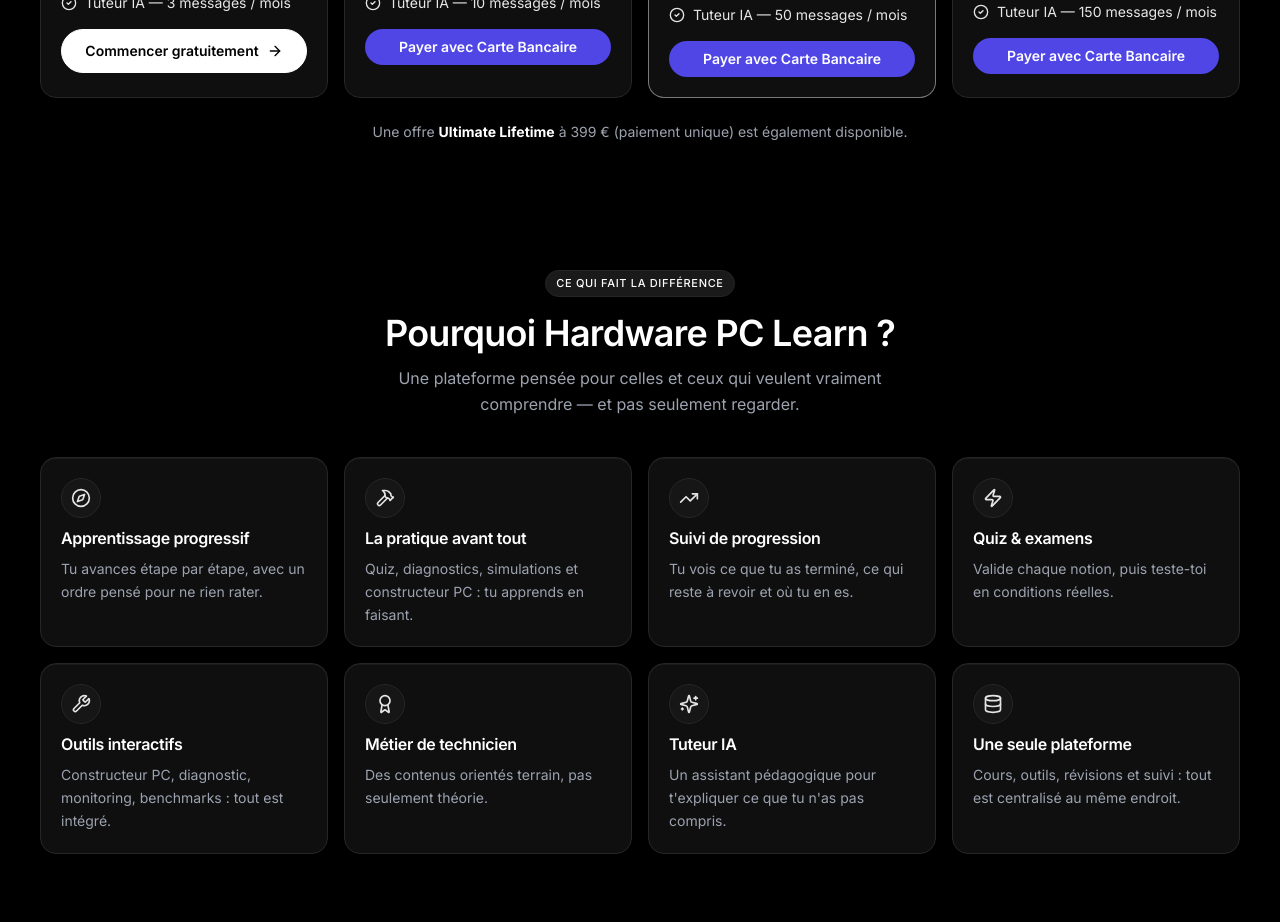
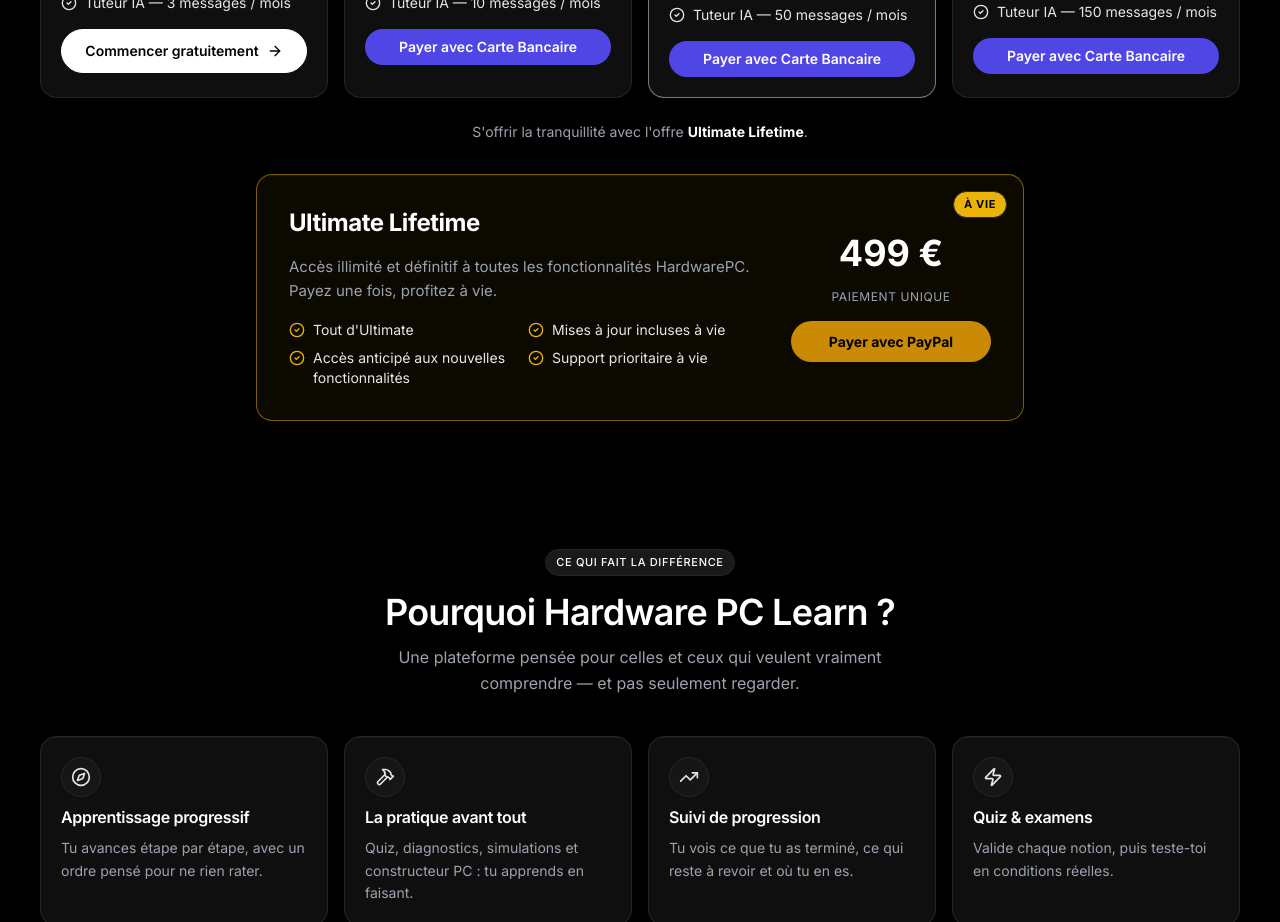
Before and after one commit to Antojljk/hardware-pc-learn, a Next.js app: page /offres in a window 1280 px wide. Shown: the part 5700-6622 px from the top of the page. Built offline with nearby package versions, Linux system fonts and the light colour scheme; no server answers.

Commit message:
feat: add Ultimate Lifetime offer and remove 'Accès à vie' from Ultimate monthly

```diff
--- a/src/app/offres/page.tsx
+++ b/src/app/offres/page.tsx
@@ -683,10 +683,41 @@ export default function VentePage() {
 
             ))}
           </div>
-          <p className="mt-6 text-center text-muted text-sm">
-            Une offre <strong className="text-text">Ultimate Lifetime</strong>{' '}
-            à 399 € (paiement unique) est également disponible.
-          </p>
+           <p className="mt-6 text-center text-muted text-sm">
+             S'offrir la tranquillité avec l'offre <strong className="text-text">Ultimate Lifetime</strong>.
+           </p>
+           <div className="mt-8 max-w-3xl mx-auto">
+             <div className="card p-8 border-yellow-500/50 bg-yellow-500/5 relative overflow-hidden group">
+               <div className="absolute top-0 right-0 p-4">
+                 <span className="badge bg-yellow-500 text-black font-bold">À vie</span>
+               </div>
+               <div className="flex flex-col md:flex-row items-center gap-8">
+                 <div className="flex-1 space-y-4">
+                   <h3 className="font-display text-2xl font-bold text-text">Ultimate Lifetime</h3>
+                   <p className="text-muted leading-relaxed">
+                     Accès illimité et définitif à toutes les fonctionnalités HardwarePC.
+                     Payez une fois, profitez à vie.
+                   </p>
+                   <ul className="grid sm:grid-cols-2 gap-2 text-sm text-text/90">
+                     {['Tout d\'Ultimate', 'Mises à jour incluses à vie', 'Accès anticipé aux nouvelles fonctionnalités', 'Support prioritaire à vie'].map((f) => (
+                       <li key={f} className="flex items-start gap-2">
+                         <CheckCircle2 className="w-4 h-4 mt-0.5 text-yellow-500 shrink-0" />
+                         <span>{f}</span>
+                       </li>
+                     ))}
+                   </ul>
+                 </div>
+                 <div className="flex flex-col items-center gap-4 min-w-[200px]">
+                   <span className="font-display text-4xl font-bold text-text">499 €</span>
+                   <span className="text-xs text-muted uppercase tracking-wider">Paiement unique</span>
+                   <Link href="/offres/lifetime" className="btn-primary w-full text-center bg-yellow-600 hover:bg-yellow-500 border-none text-black font-bold">
+                     Payer avec PayPal
+                   </Link>
+                 </div>
+               </div>
+             </div>
+           </div>
+
         </section>
 
         {/* ============================================================
--- a/src/components/landing/PricingCTA.tsx
+++ b/src/components/landing/PricingCTA.tsx
@@ -146,6 +146,73 @@ export function PricingCTA() {
            ))}
          </div>
 
+         <div style={{
+           maxWidth: '900px',
+           margin: '0 auto 48px auto',
+           padding: '32px',
+           borderRadius: '24px',
+           border: '2px solid #eab308',
+           background: 'rgba(234, 179, 8, 0.05)',
+           display: 'flex',
+           flexDirection: 'column',
+           gap: '24px',
+           position: 'relative'
+         }}>
+           <span style={{
+             position: 'absolute',
+             top: '-12px',
+             right: '24px',
+             background: '#eab308',
+             color: 'black',
+             fontSize: '12px',
+             fontWeight: 'bold',
+             padding: '4px 12px',
+             borderRadius: '9999px',
+             textTransform: 'uppercase'
+           }}>
+             Exclusif
+           </span>
+           <div style={{ display: 'grid', gridTemplateColumns: 'repeat(auto-fit, minmax(300px, 1fr))', gap: '32px', alignItems: 'center' }}>
+             <div style={{ textAlign: 'left' }}>
+               <h3 style={{ color: 'white', fontSize: '28px', fontWeight: 'bold', marginBottom: '12px', fontFamily: 'var(--font-display, sans-serif)' }}>Ultimate Lifetime</h3>
+               <p style={{ color: '#9ca3af', fontSize: '16px', marginBottom: '24px', lineHeight: '1.5' }}>
+                 Accès illimité et définitif à toutes les fonctionnalités HardwarePC. <br />
+                 Payez une fois, profitez à vie.
+               </p>
+               <ul style={{ listStyle: 'none', padding: 0, margin: 0, display: 'grid', gridTemplateColumns: '1fr 1fr', gap: '12px' }}>
+                 {['Tout d\'Ultimate', 'Mises à jour incluses à vie', 'Accès anticipé aux nouvelles fonctionnalités', 'Support prioritaire à vie'].map((f) => (
+                   <li key={f} style={{ display: 'flex', alignItems: 'start', gap: '10px', fontSize: '14px', color: '#d1d5db' }}>
+                     <Check style={{ width: '16px', height: '16px', color: '#eab308', marginTop: '2px', flexShrink: 0 }} />
+                     <span>{f}</span>
+                   </li>
+                 ))}
+               </ul>
+             </div>
+             <div style={{ display: 'flex', flexDirection: 'column', alignItems: 'center', gap: '16px', padding: '24px', background: 'rgba(255,255,255,0.03)', borderRadius: '16px' }}>
+               <div style={{ fontSize: '42px', fontWeight: 'bold', color: 'white', fontFamily: 'var(--font-display, sans-serif)' }}>499 €</div>
+               <div style={{ fontSize: '14px', color: '#9ca3af', textTransform: 'uppercase', letterSpacing: '0.05em' }}>Paiement unique</div>
+               <Link
+                 href="/offres/lifetime"
+                 style={{
+                   display: 'block',
+                   width: '100%',
+                   padding: '14px 0',
+                   textAlign: 'center',
+                   borderRadius: '8px',
+                   fontWeight: 'bold',
+                   textDecoration: 'none',
+                   background: '#eab308',
+                   color: 'black',
+                   transition: 'all 0.3s ease'
+                 }}
+               >
+                 Payer avec PayPal
+               </Link>
+             </div>
+           </div>
+         </div>
+
+
         <div style={{ textAlign: 'center' }}>
           <Link href="/offres" style={{
             display: 'inline-flex',
```
Lines whose indentation alone changed are shown as unchanged.
